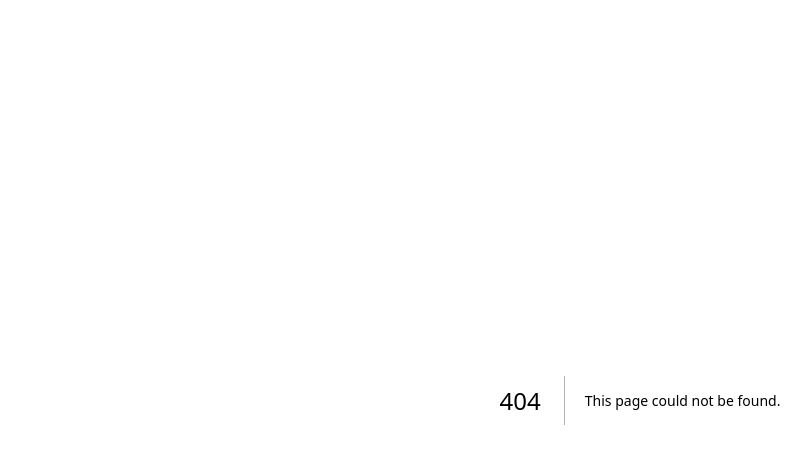
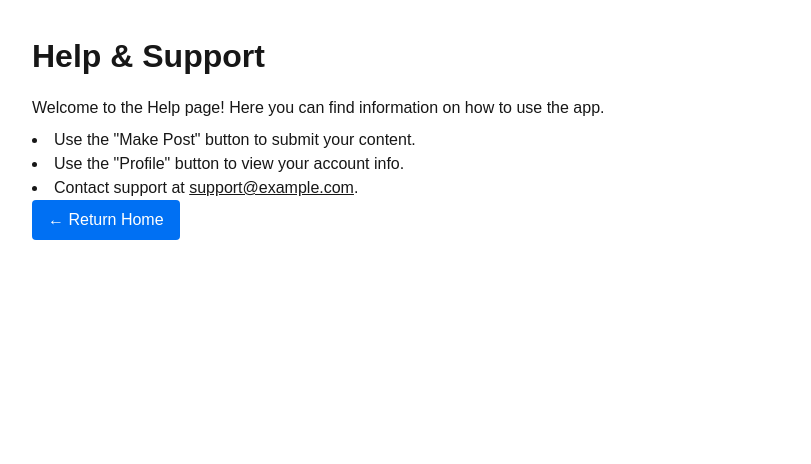
Before and after one commit to afamdia/hci_allstars.github.io, a Next.js app in the folder prototype/: page /help in a window 1280 px wide. Before the commit this address had no page. Shown: the top 464 px of the page, without its empty margins (0-811 px from the left). Built offline with nearby package versions, Linux system fonts and the light colour scheme.

Commit message:
added help page

```diff
--- /dev/null
+++ b/prototype/src/app/help/page.tsx
@@ -0,0 +1,23 @@
+
+import './styles.css';
+import Link from 'next/link';
+
+export default function HelpPage() {
+  return (
+    <div className="page-container">
+      <h1 className="page-title">Help & Support</h1>
+      <p className="mb-2">
+        Welcome to the Help page! Here you can find information on how to use the app.
+      </p>
+      <ul className="list-disc list-inside">
+        <li>Use the "Make Post" button to submit your content.</li>
+        <li>Use the "Profile" button to view your account info.</li>
+        <li>Contact support at <a href="mailto:support@example.com" className="underline">support@example.com</a>.</li>
+      </ul>
+
+      <Link href="/" passHref>
+        <button className="page-button">← Return Home</button>
+      </Link>
+    </div>
+  );
+}
--- /dev/null
+++ b/prototype/src/app/help/styles.css
@@ -0,0 +1,24 @@
+/* /app/help/help.css */
+.page-container {
+  padding: 2rem;
+  font-family: Arial, sans-serif;
+}
+
+.page-title {
+  font-size: 2rem;
+  font-weight: bold;
+  margin-bottom: 1rem;
+}
+
+.page-button {
+  padding: 0.5rem 1rem;
+  background-color: #0070f3;
+  color: white;
+  border: none;
+  border-radius: 4px;
+  cursor: pointer;
+}
+
+.page-button:hover {
+  background-color: #005bb5;
+}
```
